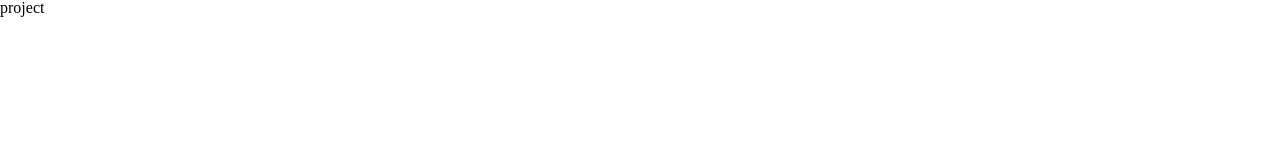
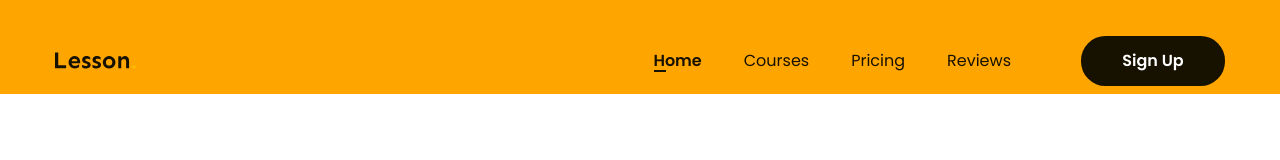
Before and after one commit to linhbu06/project-03, a plain HTML site: page index.html in a window 1280 px wide. Drawn offline with Linux system fonts and the light colour scheme.

Commit message:
features\header

```diff
--- a/asset/css/style.css
+++ b/asset/css/style.css
@@ -0,0 +1,126 @@
+* {
+    box-sizing: border-box;
+}
+
+html {
+    font-size: 62.5%;
+}
+
+body {
+    font-size: 1.6rem;
+    font-family: "Poppins", sans-serif;
+    text-rendering: optimizeLegibility;
+    -webkit-font-smoothing: antialiased;
+    -moz-osx-font-smoothing: grayscale;
+}
+
+/* common */
+ a {
+    text-decoration: none;
+ }
+
+ .btn{
+    display: flex;
+    width: 118px;
+    height: 50px;
+    border-radius: 24.5px;
+    background: #171100;
+    color: #FFF;
+    text-align: center;
+    font-size: 1.4rem;
+    font-weight: 600;
+    line-height: 1.85; /* 185.714% */
+    align-items: center;
+    justify-content: center;
+ }
+
+.btn:hover {
+    opacity: 0.9;
+  }
+
+/* header */
+.header {
+    background-color: orange;
+    padding: 28px 0 0;
+    /* background-color: #FFFCF4; */
+}
+
+.fixed {
+    position: sticky;
+    top: -28px;
+    z-index: 1;
+}
+
+.content {
+    width: 1170px;
+    max-width: calc(100% - 48px);
+    margin:0 auto;
+}
+
+.header .top_header {
+    display: flex;
+    padding: 8px 0;
+
+}
+
+.header .top_header .logo{
+    display: flex;
+    cursor: pointer;
+}
+.header .nav {
+    display: flex;
+    margin-left: auto;
+    align-items: center;
+}
+
+.header .nav ul  {
+    display: flex;
+    position: relative;
+}
+
+.header .nav a {
+    display: flex;
+    padding: 8px 21px;
+    color: #171100;
+    text-align: center;
+    font-size: 1.6rem;
+    line-height: 1.75; /* 175% */
+}
+
+.header .top_header .active{
+    font-weight: 600;
+    position: relative;
+}
+
+.header .top_header .active::after{
+    position: absolute;
+    content: " ";
+    display:block;
+    left: 22px;
+    top:31px;
+    width: 12px;
+    height: 2px;
+    background-color:#171100;
+}
+
+.header .top_header .nav ul li a:hover {
+    text-shadow: 1px 1px 1px #171100;
+}
+
+.header .top_header .nav li:first-child a:hover {
+    text-shadow: none;
+}
+
+.header .top_header .header_btn {
+    border-radius: 24.5px;
+    background: #171100;
+    margin-left: 49px;
+    width: 144px;
+    height: 50px;
+    color: #FFF;
+    text-align: center;
+    font-size: 1.6rem;
+    font-weight: 600;
+    line-height: 1.75; /* 175% */
+    cursor: pointer;
+}
--- a/index.html
+++ b/index.html
@@ -6,10 +6,41 @@
         <title>Document</title>
         <!-- reset css -->
         <link rel="stylesheet" href="./asset/css/reset.css" />
+        <!-- gg font -->
+        <link rel="preconnect" href="https://fonts.googleapis.com" />
+        <link rel="preconnect" href="https://fonts.gstatic.com" crossorigin />
+        <link
+            href="https://fonts.googleapis.com/css2?family=Poppins:ital,wght@0,100;0,200;0,300;0,400;0,500;0,600;0,700;0,800;0,900;1,100;1,200;1,300;1,400;1,500;1,600;1,700;1,800;1,900&family=Sen:wght@400..800&display=swap"
+            rel="stylesheet"
+        />
         <!-- style.css -->
         <link rel="stylesheet" href="./asset/css/style.css" />
     </head>
-    <body>
-        <h2>project</h2>
+    <body style="height: 1000px;">
+        <!-- header -->
+         <header class="header fixed">
+            <div class="content">
+                <div class="top_header">
+                   <img src="./asset/img/logo.svg" alt="lesson." class="logo">
+                    <nav class="nav">
+                        <ul>
+                            <li class="active">
+                                <a href="#">Home</a>
+                            </li>
+                            <li>
+                                <a href="#">Courses</a>
+                            </li>
+                            <li>
+                                <a href="#">Pricing</a>
+                            </li>
+                            <li>
+                                <a href="#">Reviews</a>
+                            </li>
+                        </ul>
+                        <div class="btn header_btn">Sign Up</div>
+                    </nav>
+                </div>
+            </div>
+         </header>
     </body>
 </html>
```
Also changed, not shown: asset/img/logo.svg (added).
